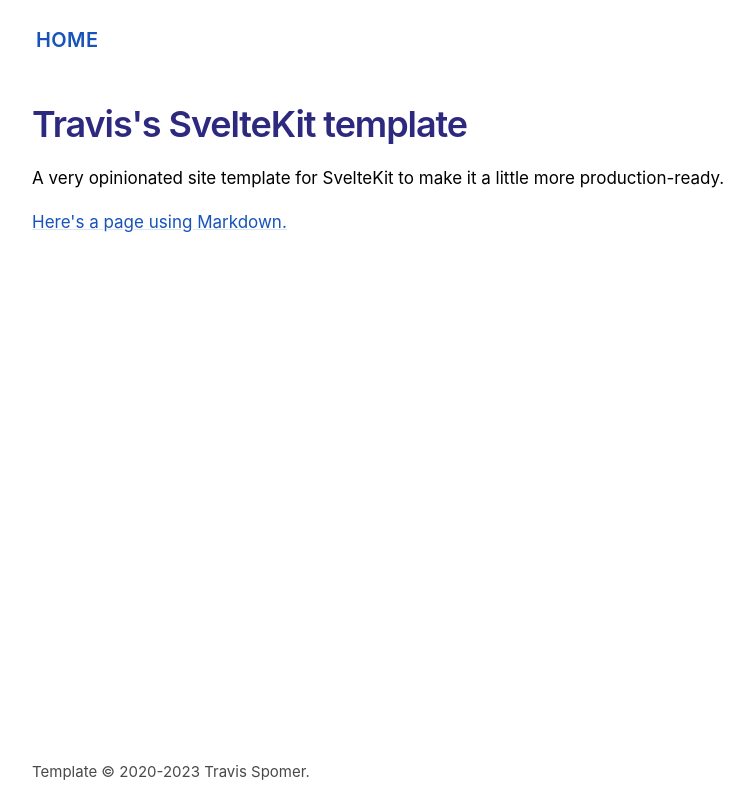
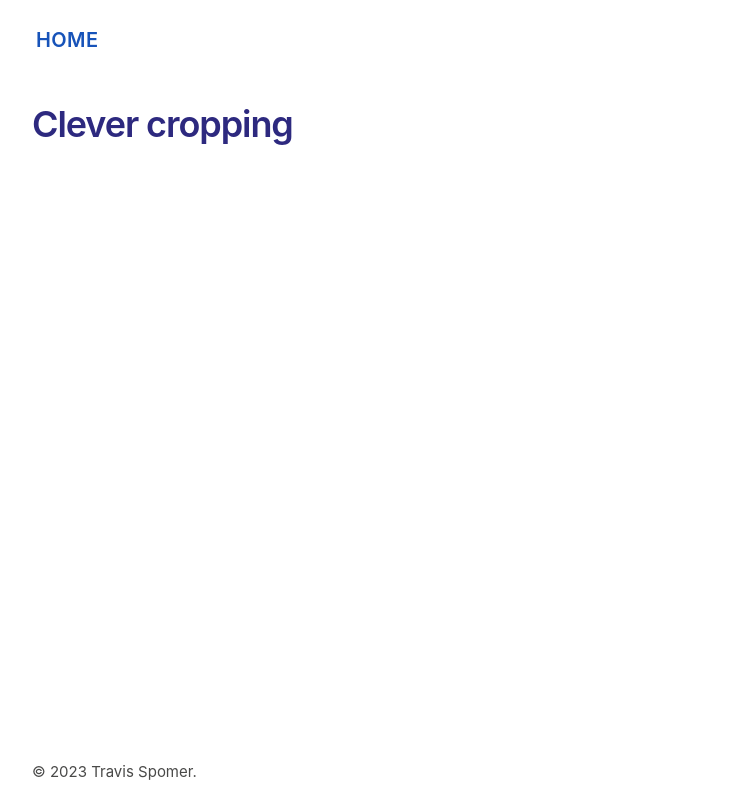
Before and after one commit to TravisSpomer/CleverCrop, a SvelteKit app: page / in a window 1280 px wide. Shown: the whole page, without its empty margins (158-912 px from the left). Built offline with nearby package versions, Linux system fonts and the light colour scheme.

Commit message:
Remove MDX

```diff
--- a/package.json
+++ b/package.json
@@ -12,7 +12,6 @@
 		"eslint": "^8.20.0",
 		"eslint-plugin-svelte3": "^4.0.0",
 		"html-minifier": "^4.0.0",
-		"mdsvex": "^0.9.7",
 		"sass": "^1.54.0",
 		"svelte": "^3.55.1",
 		"svelte-preprocess": "^5.0.1",
--- a/src/routes/+error.svelte
+++ b/src/routes/+error.svelte
@@ -17,7 +17,7 @@
 </script>
 
 <svelte:head>
-	<title>{title} - SvelteKitTemplate</title>
+	<title>{title} - Clever cropping</title>
 </svelte:head>
 
 <h1>{title}</h1>
--- /dev/null
+++ b/src/routes/+layout.server.ts
@@ -0,0 +1 @@
+export const prerender = true
--- a/src/routes/+layout.svelte
+++ b/src/routes/+layout.svelte
@@ -14,6 +14,6 @@
 
 <footer>
 <p>
-	Template &copy; <Year from={2020} /> Travis Spomer.
+	&copy; <Year from={2023} /> Travis Spomer.
 </p>
 </footer>
--- a/src/routes/+page.svelte
+++ b/src/routes/+page.svelte
@@ -1,12 +1,5 @@
 <svelte:head>
-	<title>SvelteKitTemplate</title>
+	<title>Clever cropping</title>
 </svelte:head>
 
-<h1>Travis's SvelteKit template</h1>
-
-<p>
-	A very opinionated site template for SvelteKit to make it a little more production-ready.
-</p>
-<p>
-	<a href="/page-two">Here's a page using Markdown.</a>
-</p>
+<h1>Clever cropping</h1>
--- a/svelte.config.js
+++ b/svelte.config.js
@@ -1,17 +1,10 @@
-import mdsvex from "mdsvex"
 import sveltePreprocess from "svelte-preprocess"
 import adapterStatic from "@sveltejs/adapter-static"
-import mdsvexConfig from "./mdsvex.config.cjs"
 
 /** @type {import('@sveltejs/kit').Config} */
 export default {
 
-	extensions: [
-		".svelte", ...mdsvexConfig.extensions,
-	],
-
 	preprocess: [
-		mdsvex.mdsvex(mdsvexConfig),
 		sveltePreprocess(),
 	],
 
```
Also changed, not shown: mdsvex.config.cjs (deleted, +0 -10 lines), src/routes/_mdlayout.svelte (deleted, +0 -9 lines), src/routes/page-two/+page.md (deleted, +0 -11 lines), 1 other file (tests, documents, lock files or other folders).
